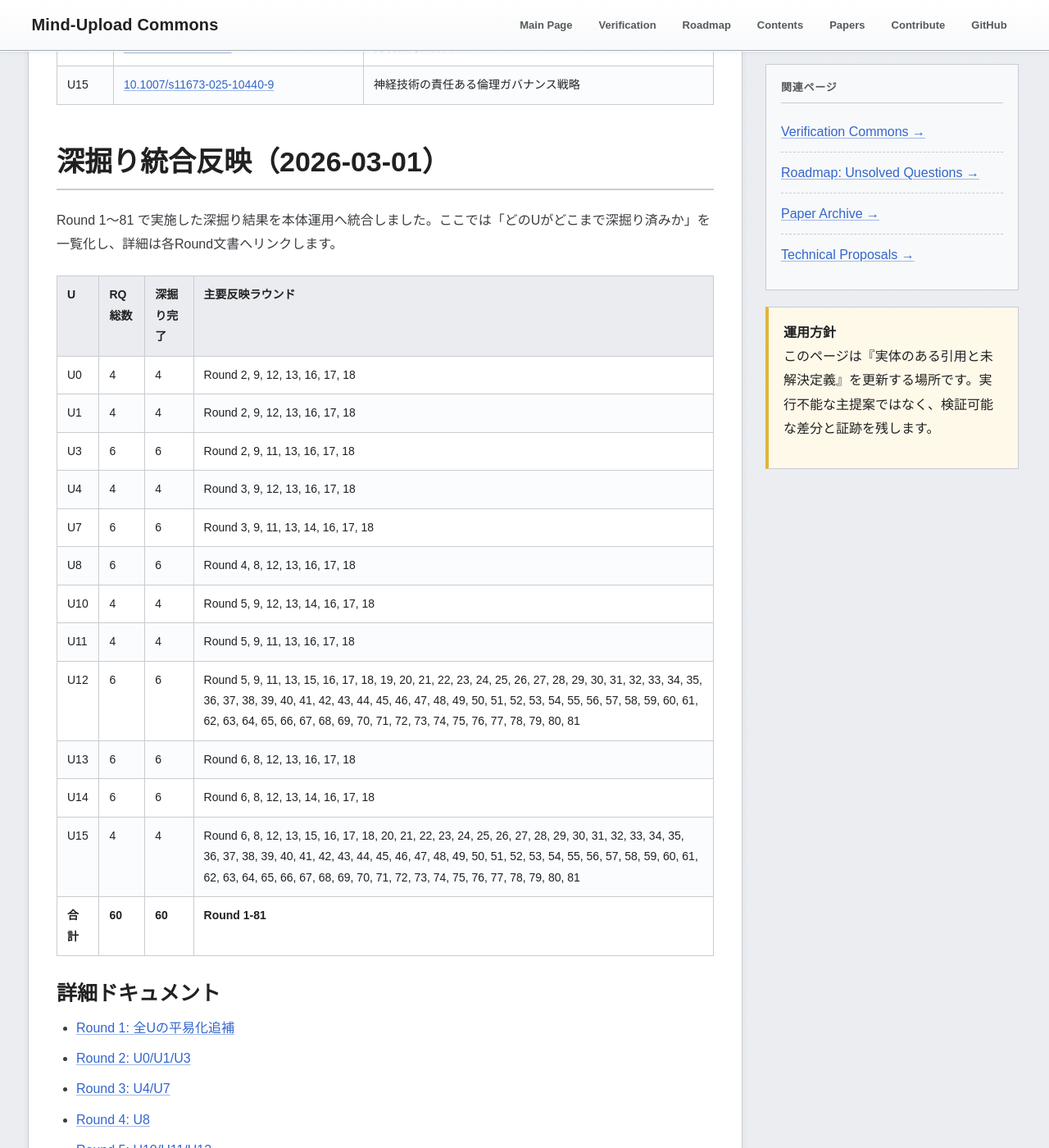
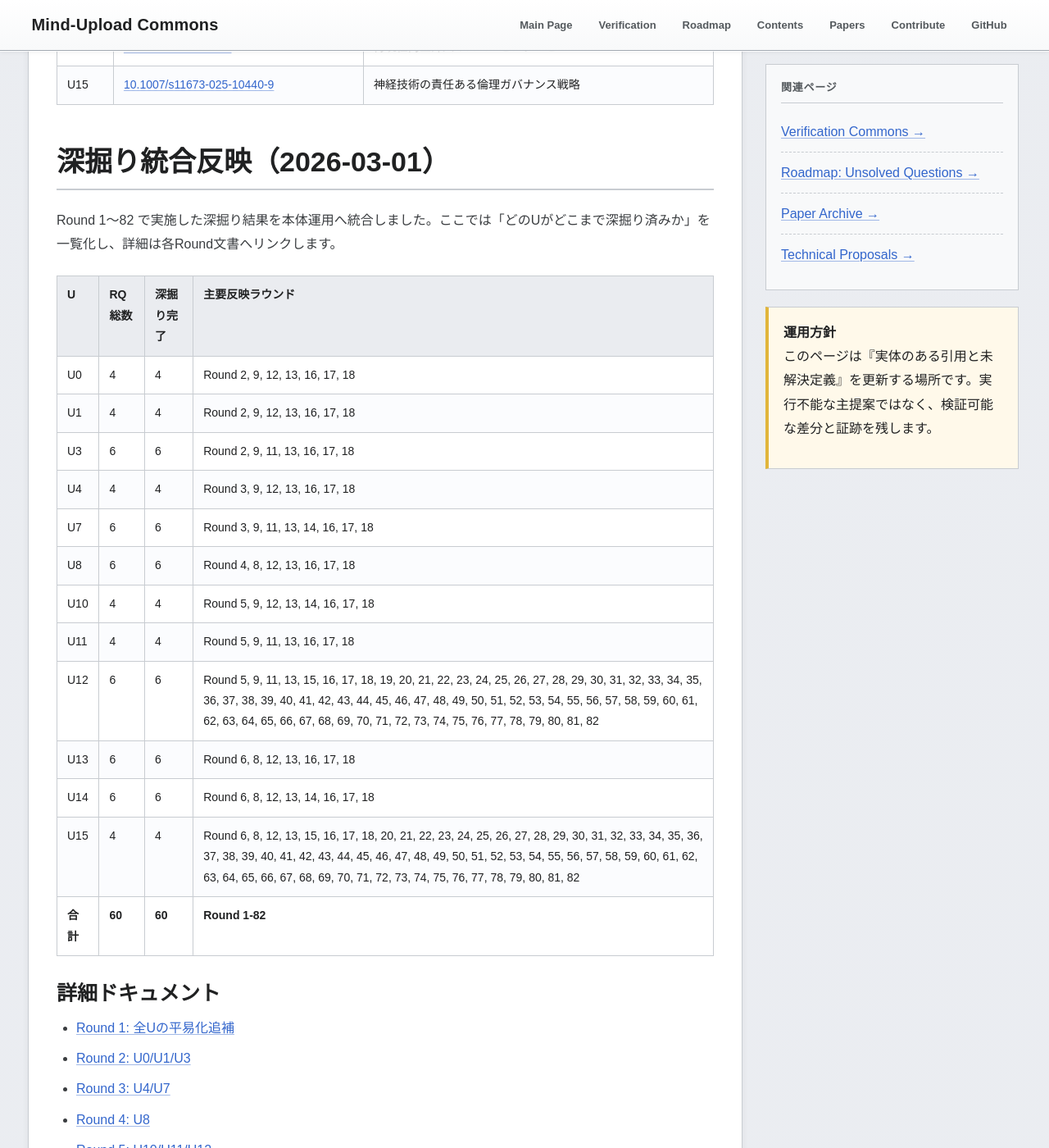
Before and after one commit to yasufumi-nakata/eegflow, a Jekyll site: the page built from research_harvest_50.md, in a window 1280 px wide and 1400 px high, scrolled down 6243 px. Shown: the whole window at 82% size. Built offline with Jekyll 4.4.1, drawn with Linux system fonts in a browser that asks for light colours; some of the changed text lies outside the part shown.

Commit message:
Add Round 82 stability confirmation ledger and remonitor gate

```diff
--- a/research_harvest_50.md
+++ b/research_harvest_50.md
@@ -156,7 +156,7 @@
 <section class="section" id="deepening-integration-20260301">
 <h2 class="section-title">深掘り統合反映（2026-03-01）</h2>
 <p>
-Round 1〜81 で実施した深掘り結果を本体運用へ統合しました。ここでは「どのUがどこまで深掘り済みか」を一覧化し、詳細は各Round文書へリンクします。
+Round 1〜82 で実施した深掘り結果を本体運用へ統合しました。ここでは「どのUがどこまで深掘り済みか」を一覧化し、詳細は各Round文書へリンクします。
 </p>
 <table class="data-table">
 <thead><tr><th>U</th><th>RQ総数</th><th>深掘り完了</th><th>主要反映ラウンド</th></tr></thead><tbody>
@@ -168,11 +168,11 @@
 <tr><td>U8</td><td>6</td><td>6</td><td>Round 4, 8, 12, 13, 16, 17, 18</td></tr>
 <tr><td>U10</td><td>4</td><td>4</td><td>Round 5, 9, 12, 13, 14, 16, 17, 18</td></tr>
 <tr><td>U11</td><td>4</td><td>4</td><td>Round 5, 9, 11, 13, 16, 17, 18</td></tr>
-<tr><td>U12</td><td>6</td><td>6</td><td>Round 5, 9, 11, 13, 15, 16, 17, 18, 19, 20, 21, 22, 23, 24, 25, 26, 27, 28, 29, 30, 31, 32, 33, 34, 35, 36, 37, 38, 39, 40, 41, 42, 43, 44, 45, 46, 47, 48, 49, 50, 51, 52, 53, 54, 55, 56, 57, 58, 59, 60, 61, 62, 63, 64, 65, 66, 67, 68, 69, 70, 71, 72, 73, 74, 75, 76, 77, 78, 79, 80, 81</td></tr>
+<tr><td>U12</td><td>6</td><td>6</td><td>Round 5, 9, 11, 13, 15, 16, 17, 18, 19, 20, 21, 22, 23, 24, 25, 26, 27, 28, 29, 30, 31, 32, 33, 34, 35, 36, 37, 38, 39, 40, 41, 42, 43, 44, 45, 46, 47, 48, 49, 50, 51, 52, 53, 54, 55, 56, 57, 58, 59, 60, 61, 62, 63, 64, 65, 66, 67, 68, 69, 70, 71, 72, 73, 74, 75, 76, 77, 78, 79, 80, 81, 82</td></tr>
 <tr><td>U13</td><td>6</td><td>6</td><td>Round 6, 8, 12, 13, 16, 17, 18</td></tr>
 <tr><td>U14</td><td>6</td><td>6</td><td>Round 6, 8, 12, 13, 14, 16, 17, 18</td></tr>
-<tr><td>U15</td><td>4</td><td>4</td><td>Round 6, 8, 12, 13, 15, 16, 17, 18, 20, 21, 22, 23, 24, 25, 26, 27, 28, 29, 30, 31, 32, 33, 34, 35, 36, 37, 38, 39, 40, 41, 42, 43, 44, 45, 46, 47, 48, 49, 50, 51, 52, 53, 54, 55, 56, 57, 58, 59, 60, 61, 62, 63, 64, 65, 66, 67, 68, 69, 70, 71, 72, 73, 74, 75, 76, 77, 78, 79, 80, 81</td></tr>
-<tr><td><strong>合計</strong></td><td><strong>60</strong></td><td><strong>60</strong></td><td><strong>Round 1-81</strong></td></tr>
+<tr><td>U15</td><td>4</td><td>4</td><td>Round 6, 8, 12, 13, 15, 16, 17, 18, 20, 21, 22, 23, 24, 25, 26, 27, 28, 29, 30, 31, 32, 33, 34, 35, 36, 37, 38, 39, 40, 41, 42, 43, 44, 45, 46, 47, 48, 49, 50, 51, 52, 53, 54, 55, 56, 57, 58, 59, 60, 61, 62, 63, 64, 65, 66, 67, 68, 69, 70, 71, 72, 73, 74, 75, 76, 77, 78, 79, 80, 81, 82</td></tr>
+<tr><td><strong>合計</strong></td><td><strong>60</strong></td><td><strong>60</strong></td><td><strong>Round 1-82</strong></td></tr>
 </tbody></table>
 
 <h3>詳細ドキュメント</h3>
@@ -258,6 +258,7 @@
 <li><a href="research_deepening_round79_2026-03-01.html">Round 79: 再連結更新台帳と監視再同期再開ゲート固定</a></li>
 <li><a href="research_deepening_round80_2026-03-01.html">Round 80: 再接続フィードバック台帳と監視再同期再点検ゲート固定</a></li>
 <li><a href="research_deepening_round81_2026-03-01.html">Round 81: 再点検結果台帳と監視再同期維持ゲート固定</a></li>
+<li><a href="research_deepening_round82_2026-03-01.html">Round 82: 再同期維持確認台帳と再接続再監視ゲート固定</a></li>
 </ul>
 
 <h3>整合性監査（証跡）</h3>
@@ -743,6 +744,12 @@
 Round 81 の再点検結果台帳と監視再同期維持ゲート固定は
 <a href="automation/rq_regulation_reentry_recheck_outcome_ledger_round81_2026-03-01.csv" target="_blank">rq_regulation_reentry_recheck_outcome_ledger_round81_2026-03-01.csv</a>（問い別再点検結果台帳）と
 <a href="automation/rq_regulation_reentry_watch_resync_stability_gate_round81_2026-03-01.csv" target="_blank">rq_regulation_reentry_watch_resync_stability_gate_round81_2026-03-01.csv</a>（問い別監視再同期維持ゲート）
+に記録しています。
+</p>
+<p class="small">
+Round 82 の再同期維持確認台帳と再接続再監視ゲート固定は
+<a href="automation/rq_regulation_reentry_resync_stability_confirmation_ledger_round82_2026-03-01.csv" target="_blank">rq_regulation_reentry_resync_stability_confirmation_ledger_round82_2026-03-01.csv</a>（問い別再同期維持確認台帳）と
+<a href="automation/rq_regulation_reentry_reconnect_remonitor_gate_round82_2026-03-01.csv" target="_blank">rq_regulation_reentry_reconnect_remonitor_gate_round82_2026-03-01.csv</a>（問い別再接続再監視ゲート）
 に記録しています。
 </p>
 </section>
```
Also changed, not shown: automation/rq_regulation_reentry_reconnect_remonitor_gate_round82_2026-03-01.csv (added, +11 -0 lines), automation/rq_regulation_reentry_resync_stability_confirmation_ledger_round82_2026-03-01.csv (added, +11 -0 lines), research_deepening_continue_guide_2026-03-01.md (+6 -2 lines), research_deepening_round82_2026-03-01.md (added, +64 -0 lines).
